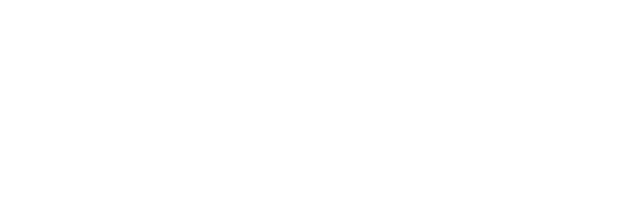
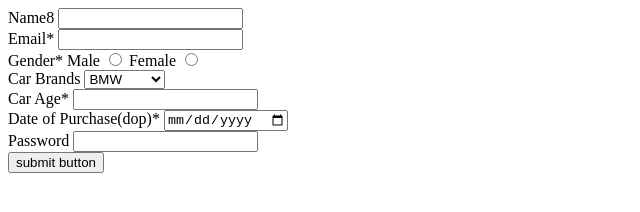
Before and after one commit to acciojob/car-insurance-form-VUTNUR, a website: page main.html in a window 1280 px wide. Shown: the whole page, without its empty margins (0-640 px from the left). Drawn offline with Linux system fonts and the light colour scheme.

Commit message:
answer for car insurance form

```diff
--- a/main.html
+++ b/main.html
@@ -10,6 +10,46 @@
 	<!-- the entire body must be written by student -->
     <script type="text/javascript" src="./script.js">
 </script>
+<form method="post">
+	<div>
+		<label for="name">Name8</label>
+		<input type="text" id="name" name="name">
+	</div>
+	<div>
+		<label for="email">Email*</label>
+		<input type="email" id="email" required name="email">
+	</div>
+	<div>
+		<label for="gender">Gender*</label>
+		<label for="gender-m">Male</label>
+		<input type="radio" id="gender-m" name="gender" required>
+		<label for="gender-f">Female</label>
+		<input type="radio" id="gender-f" name="gender" required>
+	</div>
+	<div>
+		<label for="cars">Car Brands</label>
+		<select name="cars" id="cars">
+			<option value="BMW">BMW</option>
+			<option value="Audi">Audi</option>
+			<option value="Mercedez">Mercedez</option>
+		</select>
+	</div>
+	<div>
+		<label for="carage">Car Age*</label>
+		<input type="number" name="carage" id="carage" required>
+	</div>
+	<div>
+		<label for="dop">Date of Purchase(dop)*</label>
+		<input type="date" name="dop" id="dop" required>
+	</div>
+	<div>
+		<label for="password">Password</label>
+		<input type="password" name="password" id="password" required>
+	</div>
+	<div>
+		<button type="submit">submit button</button>
+	</div>
+</form>
 
 </body>
 
```
